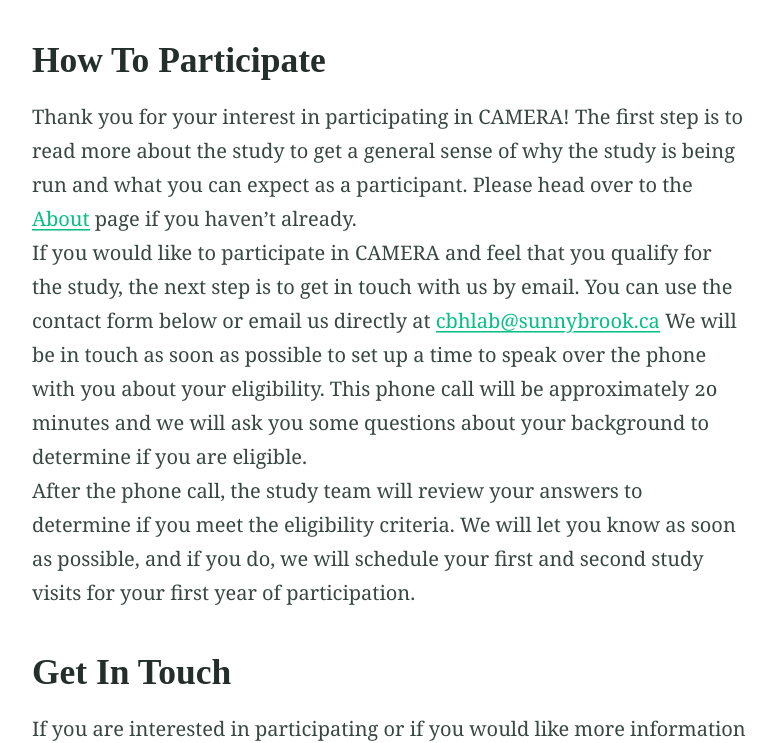
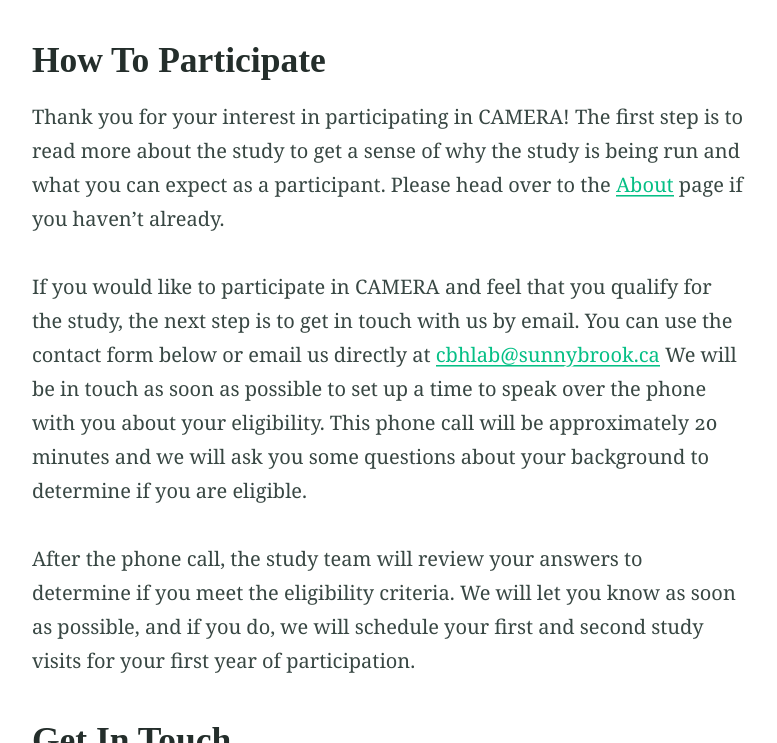
Before and after one commit to camerastudy/camerastudy.github.io, a Jekyll site: the page built from participate.md, in a window 1280 px wide and 900 px high, scrolled down 271 px, cut to the strip 157-900 px from the top of the window. Shown: the whole strip, without its empty margins (251-1028 px from the left). Built offline with Jekyll 4.4.1, drawn with Linux system fonts in a browser that asks for light colours; our own code applies the rules of GitHub Pages for plain Markdown files; some of the changed text lies outside the part shown.

Commit message:
Update contact, participate; change contact form email default text in site-form

```diff
--- a/_includes/site-form.html
+++ b/_includes/site-form.html
@@ -24,7 +24,7 @@
     <input class="input" id="name--{{ name_id }}" type="text" name="name" value="" placeholder="Your Name" required="required" />
 
     <label class="label" for="email--{{ name_id }}">Email Address: <span class="required">*</span></label>
-    <input class="input" id="email--{{ name_id }}" type="email" name="email" value="" placeholder="email@website.com" required="required" />
+    <input class="input" id="email--{{ name_id }}" type="email" name="email" value="" placeholder="Your Email Address" required="required" />
 
     <label class="label" for="message--{{ name_id }}">Message: <span class="required">*</span></label>
     <textarea class="textarea" id="message--{{ name_id }}" name="message" placeholder="Your message..." required="required"></textarea>
--- a/participate.md
+++ b/participate.md
@@ -6,16 +6,16 @@
 feature_image: "https://picsum.photos/1300/400?image=989"
 ---
 ## How To Participate
-Thank you for your interest in participating in CAMERA! The first step is to read more about the study to get a general
-sense of why the study is being run and what you can expect as a participant. Please head over to the [About](/about.md)
-page if you haven't already.
-<br/>
+Thank you for your interest in participating in CAMERA! The first step is to read more about the study to get a sense of
+why the study is being run and what you can expect as a participant. Please head over to the [About](/about.md) page if
+you haven't already.
+<br/><br/>
 If you would like to participate in CAMERA and feel that you qualify for the study, the next step is to get in touch
 with us by email. You can use the contact form below or email us directly at <a href="mailto:cbhlab@sunnybrook.ca">cbhlab@sunnybrook.ca</a>
 We will be in touch as soon as possible to set up a time to speak over the phone with you about your eligibility. This
 phone call will be approximately 20 minutes and we will ask you some questions about your background to determine if you
 are eligible.
-<br/>
+<br/><br/>
 After the phone call, the study team will review your answers to determine if you meet the eligibility criteria. We will
 let you know as soon as possible, and if you do, we will schedule your first and second study visits for your first year
 of participation.
@@ -23,5 +23,5 @@
 ## Get In Touch
 If you are interested in participating or if you would like more information about CAMERA, please drop us line by completing
 the contact form below.
-</br>
+
 {% include site-form.html %}
```
Also changed, not shown: contact.md (+2 -2 lines).
